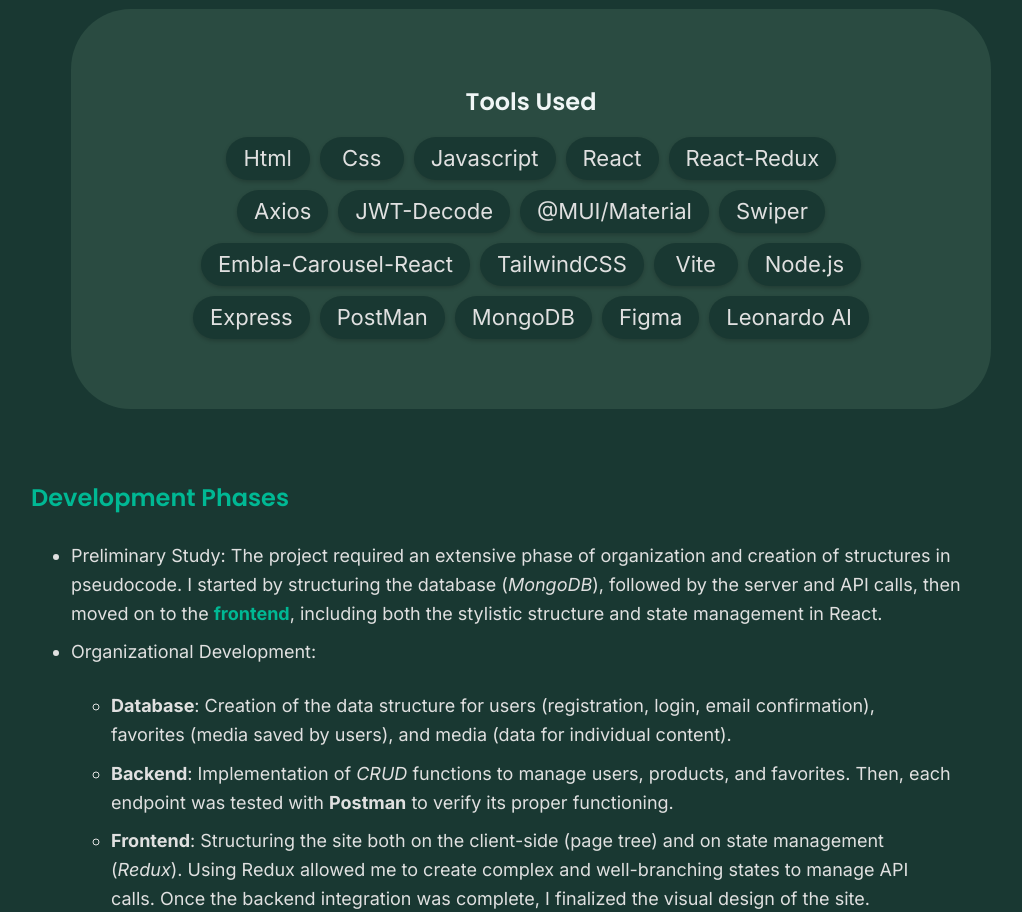
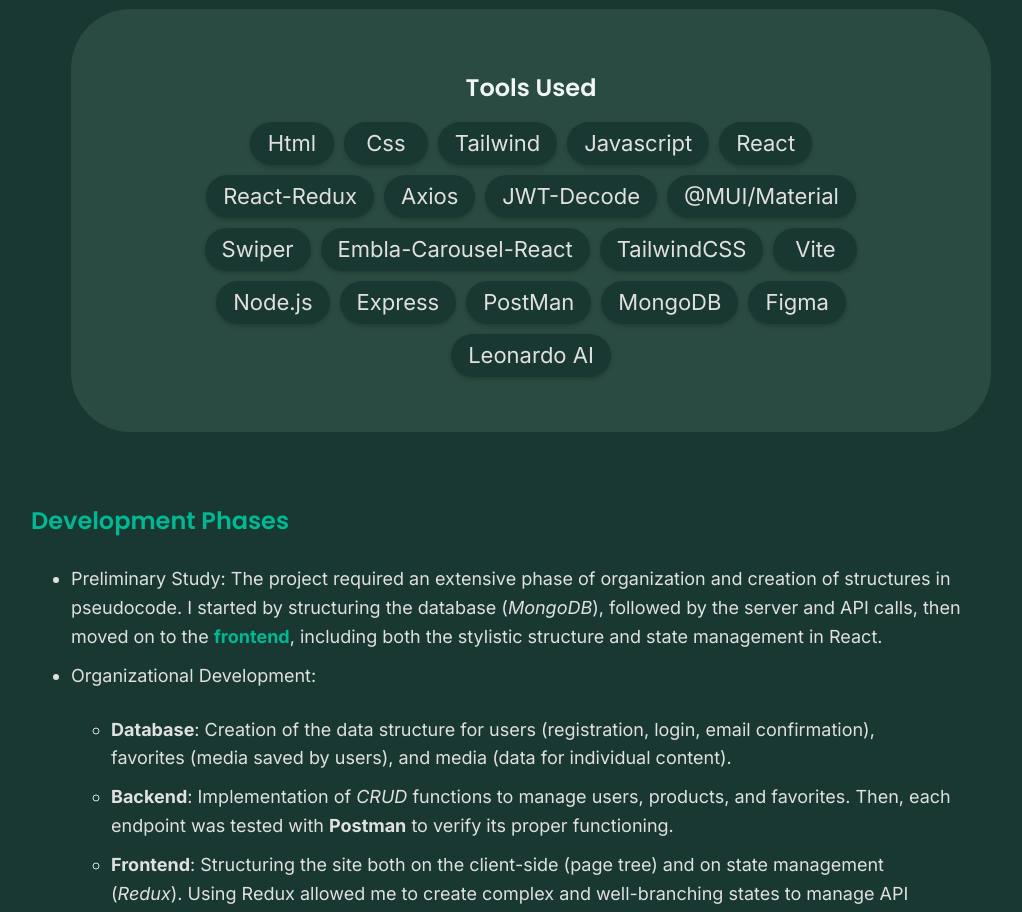
Before and after one commit to GiuseppeCaci/React-Sass-My-Portfolio, a React (Vite) app: page /portfolio/progetto-04 in a window 1280 px wide. Shown: the part 860-1772 px from the top of the page, without its empty margins (109-1131 px from the left). Built offline with nearby package versions, Linux system fonts and the light colour scheme; no server answers.

Commit message:
aggiunti dettagli testi in progetto streaming

```diff
--- a/src/pages/ProgettoStreaming.jsx
+++ b/src/pages/ProgettoStreaming.jsx
@@ -27,6 +27,7 @@
   const pacchettiUsati = [
     "Html",
     "Css",
+    "Tailwind",
     "Javascript",
     "React",
     "React-Redux",
```
